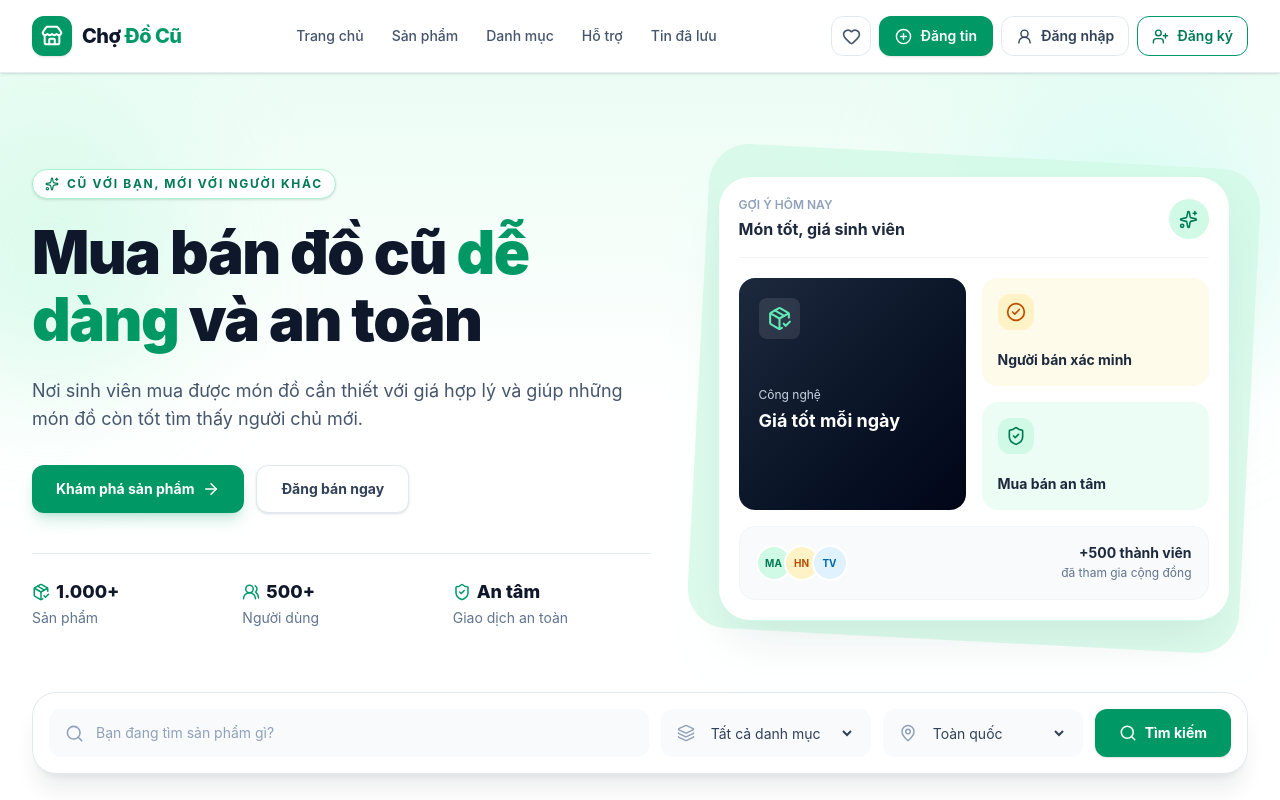
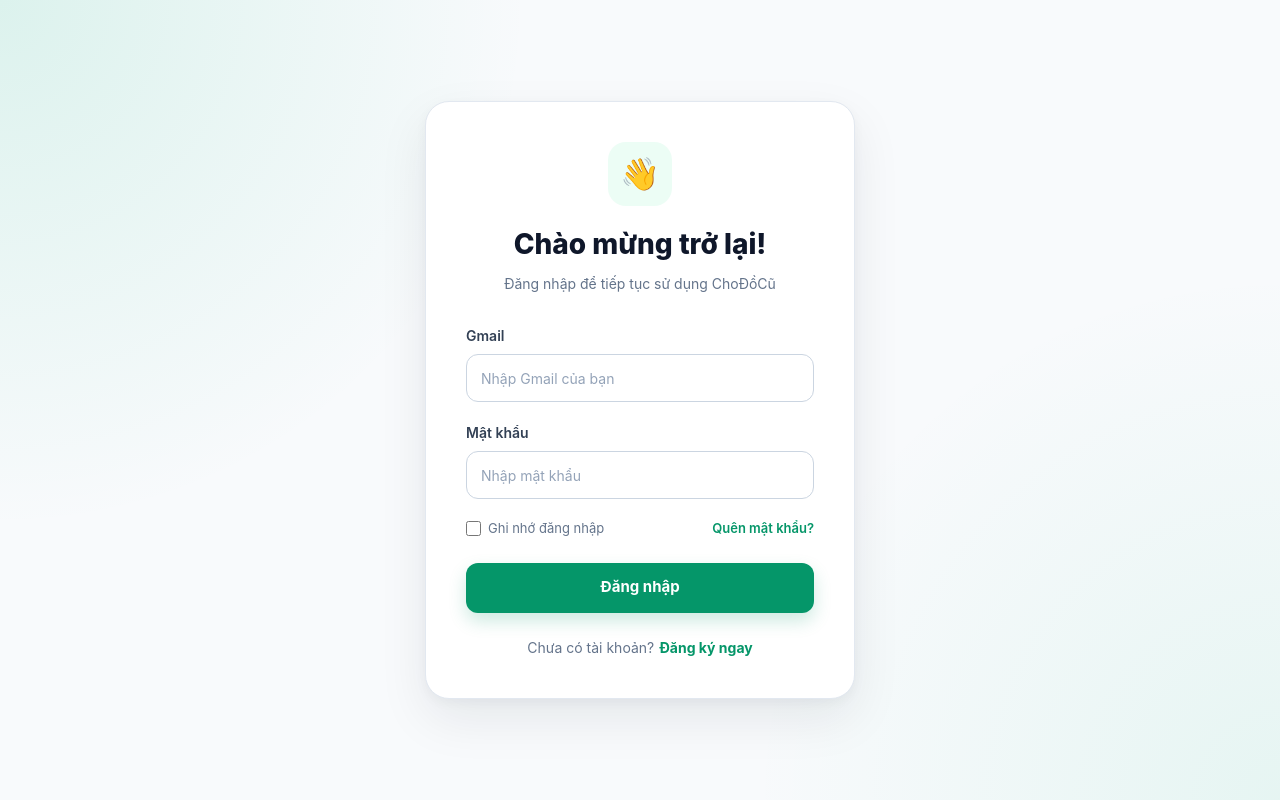
Before and after one commit to phamlam0375-cmd/WEB1-ChoDoCu, a React (Vite) app in the folder frontend/: page /login in a window 1280 px wide. Before the commit this address led to /. Shown: the top 800 px of the page. Built offline with nearby package versions, Linux system fonts and the light colour scheme.

Commit message:
feat: add login page and navigation

```diff
--- a/frontend/src/App.jsx
+++ b/frontend/src/App.jsx
@@ -2,15 +2,19 @@
 import { ToastContainer } from 'react-toastify'
 import 'react-toastify/dist/ReactToastify.css'
 import './App.css'
+
 import HomePage from './pages/HomePage'
+import Login from './pages/Login'
 
 function App() {
   return (
     <>
       <Routes>
         <Route path="/" element={<HomePage />} />
+        <Route path="/login" element={<Login />} />
         <Route path="*" element={<Navigate to="/" replace />} />
       </Routes>
+
       <ToastContainer
         position="top-right"
         autoClose={2800}
--- a/frontend/src/components/Header.jsx
+++ b/frontend/src/components/Header.jsx
@@ -1,6 +1,14 @@
 import { useState } from 'react'
-import { Heart, Menu, PlusCircle, Store, UserPlus, UserRound, X } from 'lucide-react'
-import { Link } from 'react-router-dom'
+import {
+  Heart,
+  Menu,
+  PlusCircle,
+  Store,
+  UserPlus,
+  UserRound,
+  X,
+} from 'lucide-react'
+import { Link, useNavigate } from 'react-router-dom'
 
 const navItems = [
   { label: 'Trang chủ', href: '#top' },
@@ -12,21 +20,44 @@
 function Header({ savedCount, savedOnly, onShowSaved, onUnavailable }) {
   const [menuOpen, setMenuOpen] = useState(false)
 
+  const navigate = useNavigate()
+
   const closeMenu = () => setMenuOpen(false)
+
+  const handleLogin = () => {
+    closeMenu()
+    navigate('/login')
+  }
+
+  const handleRegister = () => {
+    closeMenu()
+    navigate('/register')
+  }
 
   return (
     <header className="sticky top-0 z-50 border-b border-slate-200/80 bg-white/95 shadow-sm backdrop-blur">
       <div className="mx-auto flex h-18 max-w-7xl items-center justify-between gap-4 px-4 sm:px-6 lg:px-8">
-        <Link to="/" className="flex shrink-0 items-center gap-2.5" aria-label="Chợ Đồ Cũ - Trang chủ">
+
+        {/* LOGO */}
+        <Link
+          to="/"
+          className="flex shrink-0 items-center gap-2.5"
+          aria-label="Chợ Đồ Cũ - Trang chủ"
+        >
           <span className="grid size-10 place-items-center rounded-xl bg-emerald-600 text-white shadow-sm">
             <Store size={22} strokeWidth={2.2} />
           </span>
+
           <span className="text-lg font-extrabold tracking-tight text-slate-900 sm:text-xl">
             Chợ <span className="text-emerald-600">Đồ Cũ</span>
           </span>
         </Link>
 
-        <nav className="hidden items-center gap-1 lg:flex" aria-label="Điều hướng chính">
+        {/* DESKTOP MENU */}
+        <nav
+          className="hidden items-center gap-1 lg:flex"
+          aria-label="Điều hướng chính"
+        >
           {navItems.map((item) => (
             <a
               key={item.label}
@@ -36,29 +67,47 @@
               {item.label}
             </a>
           ))}
+
           <button
             type="button"
             onClick={onShowSaved}
-            className={`rounded-lg px-3 py-2 text-sm font-medium transition ${savedOnly ? 'bg-emerald-50 text-emerald-700' : 'text-slate-600 hover:bg-emerald-50 hover:text-emerald-700'}`}
+            className={`rounded-lg px-3 py-2 text-sm font-medium transition ${
+              savedOnly
+                ? 'bg-emerald-50 text-emerald-700'
+                : 'text-slate-600 hover:bg-emerald-50 hover:text-emerald-700'
+            }`}
           >
             Tin đã lưu
           </button>
         </nav>
 
+        {/* DESKTOP ACTIONS */}
         <div className="hidden items-center gap-2 lg:flex">
+
+          {/* Tin đã lưu */}
           <button
             type="button"
             onClick={onShowSaved}
             className="relative grid size-10 place-items-center rounded-xl border border-slate-200 text-slate-600 transition hover:border-emerald-200 hover:bg-emerald-50 hover:text-emerald-700"
             aria-label={`Xem ${savedCount} tin đã lưu`}
           >
-            <Heart size={19} className={savedCount ? 'fill-emerald-600 text-emerald-600' : ''} />
+            <Heart
+              size={19}
+              className={
+                savedCount
+                  ? 'fill-emerald-600 text-emerald-600'
+                  : ''
+              }
+            />
+
             {savedCount > 0 && (
               <span className="absolute -right-1 -top-1 grid min-w-4 place-items-center rounded-full bg-emerald-600 px-1 text-[10px] font-bold leading-4 text-white">
                 {savedCount}
               </span>
             )}
           </button>
+
+          {/* Đăng tin */}
           <button
             type="button"
             onClick={() => onUnavailable('Đăng tin')}
@@ -67,17 +116,21 @@
             <PlusCircle size={17} />
             Đăng tin
           </button>
+
+          {/* Đăng nhập */}
           <button
             type="button"
-            onClick={() => onUnavailable('Đăng nhập')}
+            onClick={handleLogin}
             className="inline-flex h-10 items-center gap-2 rounded-xl border border-slate-200 px-3.5 text-sm font-semibold text-slate-700 transition hover:border-emerald-200 hover:bg-emerald-50"
           >
             <UserRound size={17} />
             Đăng nhập
           </button>
+
+          {/* Đăng ký */}
           <button
             type="button"
-            onClick={() => onUnavailable('Đăng ký')}
+            onClick={handleRegister}
             className="inline-flex h-10 items-center gap-2 rounded-xl border border-emerald-600 px-3.5 text-sm font-semibold text-emerald-700 transition hover:bg-emerald-50"
           >
             <UserPlus size={17} />
@@ -85,6 +138,7 @@
           </button>
         </div>
 
+        {/* MOBILE MENU BUTTON */}
         <button
           type="button"
           onClick={() => setMenuOpen((open) => !open)}
@@ -96,9 +150,14 @@
         </button>
       </div>
 
+      {/* MOBILE MENU */}
       {menuOpen && (
         <div className="border-t border-slate-100 bg-white px-4 py-4 shadow-lg lg:hidden">
-          <nav className="mx-auto grid max-w-7xl gap-1" aria-label="Điều hướng di động">
+
+          <nav
+            className="mx-auto grid max-w-7xl gap-1"
+            aria-label="Điều hướng di động"
+          >
             {navItems.map((item) => (
               <a
                 key={item.label}
@@ -109,6 +168,8 @@
                 {item.label}
               </a>
             ))}
+
+            {/* Tin đã lưu */}
             <button
               type="button"
               onClick={() => {
@@ -118,17 +179,43 @@
               className="flex items-center justify-between rounded-xl px-3 py-2.5 text-left text-sm font-medium text-slate-700 hover:bg-emerald-50"
             >
               Tin đã lưu
-              <span className="rounded-full bg-emerald-100 px-2 py-0.5 text-xs font-bold text-emerald-700">{savedCount}</span>
+
+              <span className="rounded-full bg-emerald-100 px-2 py-0.5 text-xs font-bold text-emerald-700">
+                {savedCount}
+              </span>
             </button>
           </nav>
+
+          {/* MOBILE ACTIONS */}
           <div className="mx-auto mt-3 grid max-w-7xl grid-cols-2 gap-2 border-t border-slate-100 pt-3 sm:grid-cols-3">
-            <button type="button" onClick={() => onUnavailable('Đăng tin')} className="rounded-xl bg-emerald-600 px-3 py-2.5 text-sm font-semibold text-white">
+
+            {/* Đăng tin */}
+            <button
+              type="button"
+              onClick={() => {
+                onUnavailable('Đăng tin')
+                closeMenu()
+              }}
+              className="rounded-xl bg-emerald-600 px-3 py-2.5 text-sm font-semibold text-white"
+            >
               Đăng tin
             </button>
-            <button type="button" onClick={() => onUnavailable('Đăng nhập')} className="rounded-xl border border-slate-200 px-3 py-2.5 text-sm font-semibold text-slate-700">
+
+            {/* Đăng nhập */}
+            <button
+              type="button"
+              onClick={handleLogin}
+              className="rounded-xl border border-slate-200 px-3 py-2.5 text-sm font-semibold text-slate-700"
+            >
               Đăng nhập
             </button>
-            <button type="button" onClick={() => onUnavailable('Đăng ký')} className="col-span-2 rounded-xl border border-emerald-600 px-3 py-2.5 text-sm font-semibold text-emerald-700 sm:col-span-1">
+
+            {/* Đăng ký */}
+            <button
+              type="button"
+              onClick={handleRegister}
+              className="col-span-2 rounded-xl border border-emerald-600 px-3 py-2.5 text-sm font-semibold text-emerald-700 sm:col-span-1"
+            >
               Đăng ký
             </button>
           </div>
--- /dev/null
+++ b/frontend/src/pages/Login.css
@@ -0,0 +1,295 @@
+/* =========================
+   LOGIN PAGE
+========================= */
+
+.login-page {
+  min-height: 100vh;
+  display: flex;
+  align-items: center;
+  justify-content: center;
+  padding: 40px 20px;
+  background:
+    radial-gradient(circle at top left, rgba(16, 185, 129, 0.12), transparent 35%),
+    radial-gradient(circle at bottom right, rgba(16, 185, 129, 0.08), transparent 35%),
+    #f8fafc;
+}
+
+/* =========================
+   LOGIN BOX
+========================= */
+
+.login-box {
+  width: 100%;
+  max-width: 430px;
+  padding: 40px;
+  background: #ffffff;
+  border: 1px solid #e2e8f0;
+  border-radius: 24px;
+  box-shadow:
+    0 20px 50px rgba(15, 23, 42, 0.08),
+    0 4px 12px rgba(15, 23, 42, 0.04);
+}
+
+/* =========================
+   ICON
+========================= */
+
+.login-icon {
+  width: 64px;
+  height: 64px;
+  margin: 0 auto 20px;
+
+  display: flex;
+  align-items: center;
+  justify-content: center;
+
+  border-radius: 18px;
+  background: #ecfdf5;
+
+  font-size: 32px;
+}
+
+/* =========================
+   TITLE
+========================= */
+
+.login-box h1 {
+  margin: 0;
+  text-align: center;
+
+  color: #0f172a;
+  font-size: 28px;
+  font-weight: 800;
+  line-height: 1.3;
+}
+
+.login-description {
+  margin: 10px 0 30px;
+
+  color: #64748b;
+  text-align: center;
+
+  font-size: 14px;
+  line-height: 1.6;
+}
+
+/* =========================
+   INPUT
+========================= */
+
+.login-input-group {
+  margin-bottom: 20px;
+}
+
+.login-input-group label {
+  display: block;
+  margin-bottom: 8px;
+
+  color: #334155;
+  font-size: 14px;
+  font-weight: 600;
+}
+
+.login-input-group input {
+  width: 100%;
+  height: 48px;
+
+  box-sizing: border-box;
+
+  padding: 0 14px;
+
+  border: 1px solid #cbd5e1;
+  border-radius: 12px;
+
+  outline: none;
+
+  color: #0f172a;
+  background: #ffffff;
+
+  font-size: 14px;
+
+  transition:
+    border-color 0.2s ease,
+    box-shadow 0.2s ease,
+    background 0.2s ease;
+}
+
+.login-input-group input::placeholder {
+  color: #94a3b8;
+}
+
+.login-input-group input:hover {
+  border-color: #94a3b8;
+}
+
+.login-input-group input:focus {
+  border-color: #10b981;
+  background: #ffffff;
+
+  box-shadow: 0 0 0 4px rgba(16, 185, 129, 0.12);
+}
+
+/* =========================
+   OPTIONS
+========================= */
+
+.login-options {
+  display: flex;
+  align-items: center;
+  justify-content: space-between;
+  gap: 12px;
+
+  margin: 4px 0 24px;
+
+  font-size: 13px;
+}
+
+.login-options label {
+  display: flex;
+  align-items: center;
+  gap: 7px;
+
+  color: #64748b;
+
+  cursor: pointer;
+}
+
+.login-options input[type='checkbox'] {
+  width: 15px;
+  height: 15px;
+
+  accent-color: #10b981;
+
+  cursor: pointer;
+}
+
+.forgot-password {
+  padding: 0;
+
+  border: none;
+  background: transparent;
+
+  color: #059669;
+
+  font-size: 13px;
+  font-weight: 600;
+
+  cursor: pointer;
+
+  transition: color 0.2s ease;
+}
+
+.forgot-password:hover {
+  color: #047857;
+  text-decoration: underline;
+}
+
+/* =========================
+   LOGIN BUTTON
+========================= */
+
+.login-submit {
+  width: 100%;
+  height: 50px;
+
+  border: none;
+  border-radius: 12px;
+
+  background: #059669;
+  color: #ffffff;
+
+  font-size: 15px;
+  font-weight: 700;
+
+  cursor: pointer;
+
+  box-shadow: 0 8px 18px rgba(5, 150, 105, 0.2);
+
+  transition:
+    background 0.2s ease,
+    transform 0.15s ease,
+    box-shadow 0.2s ease;
+}
+
+.login-submit:hover {
+  background: #047857;
+
+  box-shadow: 0 10px 22px rgba(5, 150, 105, 0.25);
+}
+
+.login-submit:active {
+  transform: translateY(1px);
+}
+
+/* =========================
+   REGISTER
+========================= */
+
+.login-register {
+  margin: 24px 0 0;
+
+  text-align: center;
+
+  color: #64748b;
+
+  font-size: 14px;
+}
+
+.login-register button {
+  margin-left: 5px;
+
+  padding: 0;
+
+  border: none;
+  background: transparent;
+
+  color: #059669;
+
+  font-size: 14px;
+  font-weight: 700;
+
+  cursor: pointer;
+}
+
+.login-register button:hover {
+  color: #047857;
+  text-decoration: underline;
+}
+
+/* =========================
+   RESPONSIVE
+========================= */
+
+@media (max-width: 640px) {
+  .login-page {
+    padding: 24px 16px;
+  }
+
+  .login-box {
+    padding: 30px 22px;
+    border-radius: 20px;
+  }
+
+  .login-box h1 {
+    font-size: 24px;
+  }
+
+  .login-description {
+    margin-bottom: 26px;
+  }
+
+  .login-options {
+    align-items: flex-start;
+  }
+}
+
+@media (max-width: 380px) {
+  .login-box {
+    padding: 26px 18px;
+  }
+
+  .login-options {
+    flex-direction: column;
+    align-items: flex-start;
+  }
+}
--- /dev/null
+++ b/frontend/src/pages/Login.jsx
@@ -0,0 +1,127 @@
+import { useState } from 'react'
+import { useNavigate } from 'react-router-dom'
+import './Login.css'
+
+function Login() {
+  const navigate = useNavigate()
+
+  const [email, setEmail] = useState('')
+  const [password, setPassword] = useState('')
+
+  const handleLogin = (event) => {
+    event.preventDefault()
+
+    if (!email || !password) {
+      alert('Vui lòng nhập đầy đủ Gmail và mật khẩu!')
+      return
+    }
+
+    if (email === 'admin@gmail.com' && password === '123456') {
+      alert('Đăng nhập thành công!')
+      navigate('/')
+      return
+    }
+
+    alert('Gmail hoặc mật khẩu không đúng!')
+  }
+
+  const handleForgotPassword = () => {
+    navigate('/forgot-password')
+  }
+
+  const handleRegister = () => {
+    navigate('/register')
+  }
+
+  return (
+    <main className="login-page">
+      <div className="login-box">
+        {/* Icon */}
+        <div className="login-icon">
+          👋
+        </div>
+
+        {/* Tiêu đề */}
+        <h1>Chào mừng trở lại!</h1>
+
+        <p className="login-description">
+          Đăng nhập để tiếp tục sử dụng ChoĐồCũ
+        </p>
+
+        <form onSubmit={handleLogin}>
+          {/* Gmail */}
+          <div className="login-input-group">
+            <label htmlFor="login-email">
+              Gmail
+            </label>
+
+            <input
+              id="login-email"
+              className="login-email"
+              type="email"
+              placeholder="Nhập Gmail của bạn"
+              value={email}
+              onChange={(event) => setEmail(event.target.value)}
+              autoComplete="email"
+            />
+          </div>
+
+          {/* Mật khẩu */}
+          <div className="login-input-group">
+            <label htmlFor="login-password">
+              Mật khẩu
+            </label>
+
+            <input
+              id="login-password"
+              className="login-password"
+              type="password"
+              placeholder="Nhập mật khẩu"
+              value={password}
+              onChange={(event) => setPassword(event.target.value)}
+              autoComplete="current-password"
+            />
+          </div>
+
+          {/* Ghi nhớ + Quên mật khẩu */}
+          <div className="login-options">
+            <label>
+              <input type="checkbox" />
+              Ghi nhớ đăng nhập
+            </label>
+
+            <button
+              type="button"
+              className="forgot-password"
+              onClick={handleForgotPassword}
+            >
+              Quên mật khẩu?
+            </button>
+          </div>
+
+          {/* Đăng nhập */}
+          <button
+            type="submit"
+            className="login-submit"
+          >
+            Đăng nhập
+          </button>
+        </form>
+
+        {/* Đăng ký */}
+        <p className="login-register">
+          Chưa có tài khoản?
+
+          <button
+            type="button"
+            onClick={handleRegister}
+          >
+            Đăng ký ngay
+          </button>
+        </p>
+      </div>
+    </main>
+  )
+}
+
+export default Login
```
